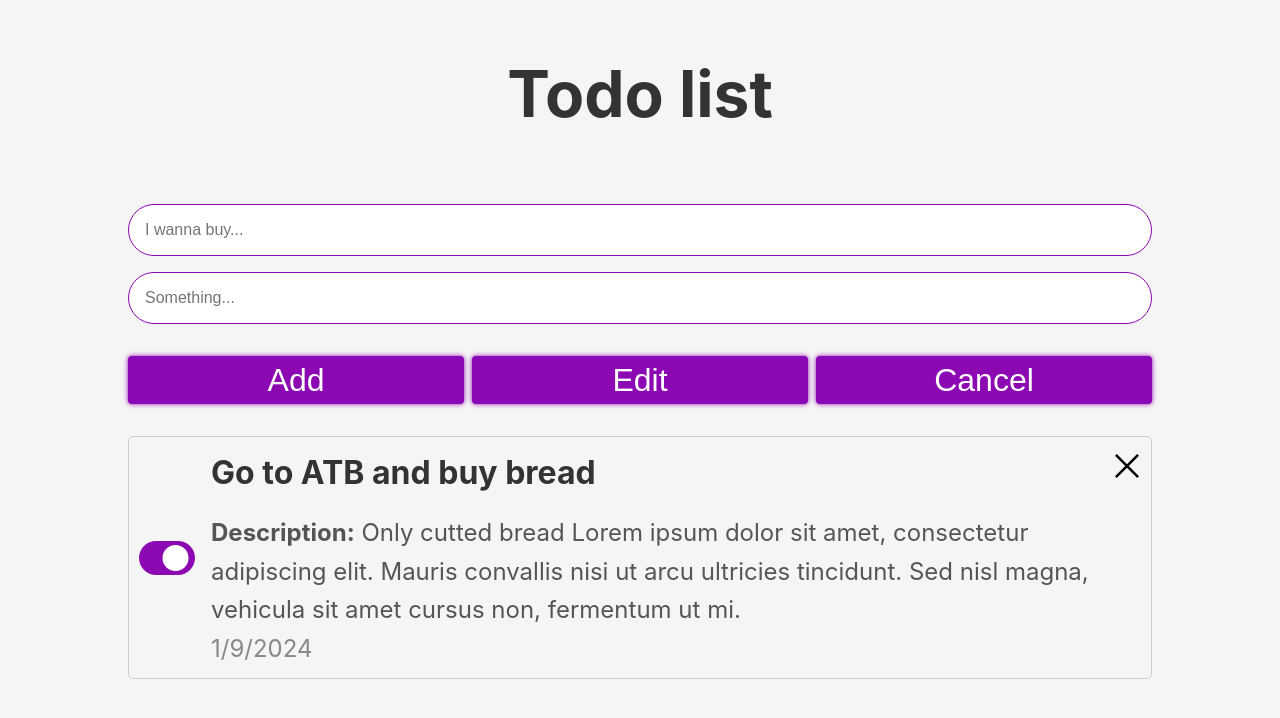
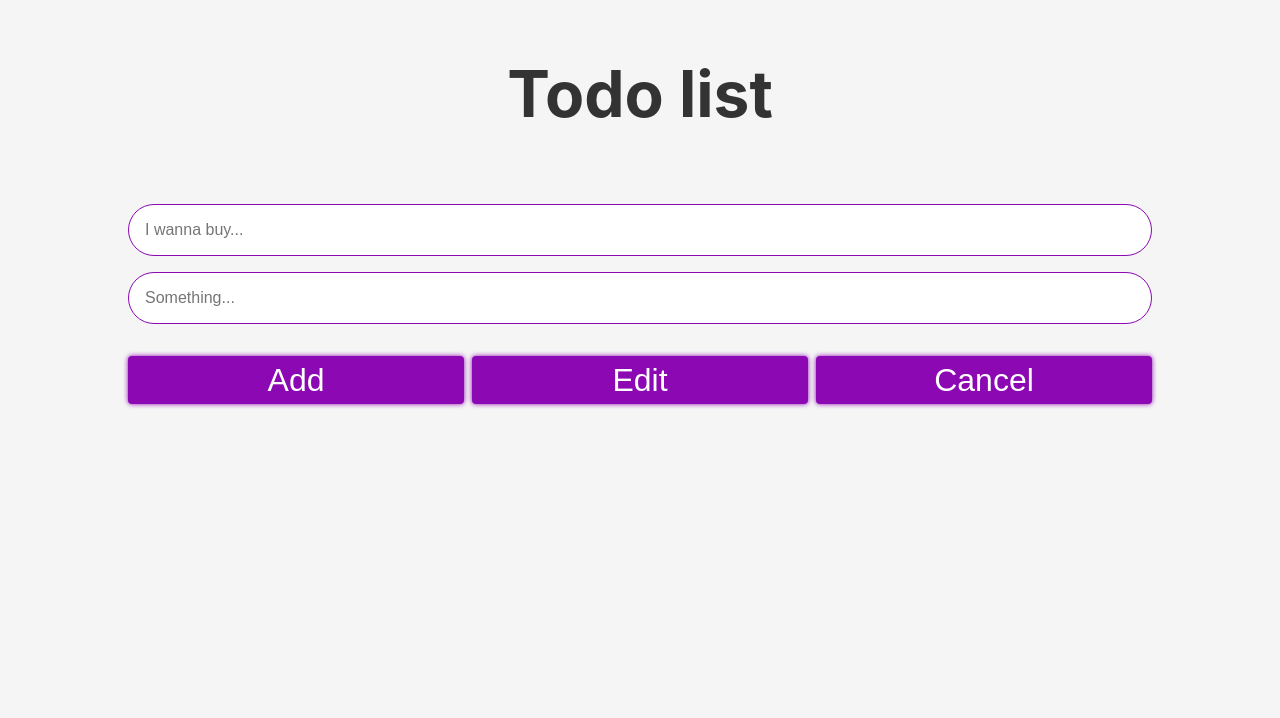
Before and after one commit to Honchar007/todo-react-redux-typescript, a React (Create React App) app: page / in a window 1280 px wide. Shown: the top 718 px of the page. Built offline with nearby package versions, Linux system fonts and the light colour scheme.

Commit message:
add and remove todo

```diff
--- a/package.json
+++ b/package.json
@@ -16,6 +16,7 @@
     "react-redux": "^8.0.1",
     "react-scripts": "5.0.1",
     "typescript": "^4.6.0",
+    "uuid": "^9.0.1",
     "web-vitals": "^2.1.0"
   },
   "scripts": {
@@ -43,6 +44,7 @@
     ]
   },
   "devDependencies": {
+    "@types/uuid": "^9.0.7",
     "sass": "^1.69.7"
   }
 }
--- a/src/App.css
+++ b/src/App.css
@@ -1,8 +1,4 @@
 body {
-  display: flex;
-  flex-direction: column;
-  justify-content: center;
-  align-items: center;
   font-family: 'Roboto', sans-serif; /* Replace 'YourChosenFont' with your preferred font-family */
   font-size: 2rem; /* Adjust the font size as needed */
   line-height: 1.6; /* Adjust the line height as needed */
--- a/src/app/components/FunctionalBar/FunctionalBar.scss
+++ b/src/app/components/FunctionalBar/FunctionalBar.scss
@@ -6,6 +6,7 @@
   align-self: center;
   gap: 1rem;
   width: 80%;
+  min-width: 80%;
 
   .input-todo {
     outline: none;
--- a/src/app/components/FunctionalBar/FunctionalBar.tsx
+++ b/src/app/components/FunctionalBar/FunctionalBar.tsx
@@ -1,15 +1,42 @@
-import React, { useState } from 'react';
+import React, { useEffect, useState } from 'react';
+import { v4 as uuidv4 } from 'uuid';
+import { useSelector } from 'react-redux';
+
+// store
+import { useAppDispatch } from '../../store/hooks';
+import { addTodo, fetchTodos, selectLoading, selectTodos } from '../../store/todoSlicer';
+
+// components
 import StyledButton from '../StyledButton/StyledButton';
+import TodoItem from '../TodoItem/TodoItem';
 
 // styles
 import './FunctionalBar.scss';
-import TodoItem from '../TodoItem/TodoItem';
 
 function FunctionalBar () {
+  const dispatch = useAppDispatch();
+  const loading = useSelector(selectLoading);
+  const todos = useSelector(selectTodos);
+
   const [todo, setTodo] = useState('');
   const [desc, setDesc] = useState('');
+  const add = () => {
+    dispatch(addTodo(
+      {
+        checked: false,
+        id: uuidv4(),
+        name: todo,
+        description: desc,
+      }
+    ));
 
-  const add = () => {}
+    setTodo('');
+    setDesc('');
+  }
+
+  useEffect(() => {
+    dispatch(fetchTodos());
+  },[dispatch]);
 
   return (
     <div className='container-func'>
@@ -33,7 +60,7 @@ function FunctionalBar () {
       <div className='btn-wrapper'>
         <StyledButton
           onClick={add}
-          name='Add'
+          name={loading ? 'Loading...' : 'Add'}
         />
         <StyledButton
           onClick={add}
@@ -44,13 +71,15 @@ function FunctionalBar () {
           name='Cancel'
         />
       </div>
+      {todos && todos.map((el) =>
       <TodoItem
-        id={0}
-        checked={true}
-        name='Go to ATB and buy bread'
-        description='Only cutted bread'
-        date={new Date()}
-      />
+        key={el.id as string}
+        id={el.id}
+        checked={el.checked}
+        name={el.name}
+        description={el.description}
+        date={el.date}
+      />)}
     </div>
    );
 }
--- a/src/app/components/TodoItem/TodoItem.tsx
+++ b/src/app/components/TodoItem/TodoItem.tsx
@@ -8,8 +8,11 @@ import './TodoItem.scss';
 
 // assets
 import close from '../../assets/close.svg';
+import { useAppDispatch } from "../../store/hooks";
+import { removeTodo } from "../../store/todoSlicer";
 
-function TodoItem ({ checked, name, description, date }: toDo) {
+function TodoItem ({ id, checked, name, description, date }: toDo) {
+  const dispatch = useAppDispatch();
   const [done, setDone] = useState(!!checked);
 
   const handleChange = (e: React.ChangeEvent<HTMLInputElement>) => {
@@ -18,6 +21,7 @@ function TodoItem ({ checked, name, description, date }: toDo) {
 
   const handleRemove = (): void => {
     console.log('remove');
+    dispatch(removeTodo(id as string))
   }
 
   return (
@@ -36,7 +40,7 @@ function TodoItem ({ checked, name, description, date }: toDo) {
           <strong>Description:</strong> {description} Lorem ipsum dolor sit amet, consectetur adipiscing elit. Mauris convallis nisi ut arcu ultricies tincidunt. Sed nisl magna, vehicula sit amet cursus non, fermentum ut mi.
         </div>
         <div className="todo-date">
-          {date.toLocaleDateString()}
+          {new Date(date as string).toLocaleDateString()}
         </div>
       </div>
       <div
--- a/src/app/models/todo.ts
+++ b/src/app/models/todo.ts
@@ -1,9 +1,9 @@
 interface toDo {
-  id: Number,
+  id: String,
   checked: Boolean,
   name: String,
   description: String,
-  date: Date,
+  date?: String,
 }
 
 export default toDo;
--- a/src/app/store/index.ts
+++ b/src/app/store/index.ts
@@ -2,9 +2,8 @@ import { configureStore, ThunkAction, Action } from '@reduxjs/toolkit';
 import todoSlicer from './todoSlicer';
 
 export const store = configureStore({
-  reducer: {
-    todo: todoSlicer,
-  },
+  reducer: todoSlicer,
+
 });
 
 export type AppDispatch = typeof store.dispatch;
--- a/src/app/store/todoSlicer.ts
+++ b/src/app/store/todoSlicer.ts
@@ -9,7 +9,15 @@ interface MainState {
 }
 
 const initialState: MainState = {
-  todos: [],
+  todos: [
+    {
+      name: 'Fuck',
+      description: 'Fuck',
+      date: new Date().toISOString(),
+      id: 'asdasd',
+      checked: false,
+    }
+  ],
   loading: false,
 };
 
@@ -25,8 +33,8 @@ export const updateTodo = createAsyncThunk('update/todo', async (todo: toDo) =>
   return todo;
 });
 
-export const removeTodo = createAsyncThunk('remove/todo', async (todo: toDo) => {
-  return todo;
+export const removeTodo = createAsyncThunk('remove/todo', async (id: string) => {
+  return id;
 });
 
 
@@ -35,11 +43,16 @@ const todoSlicer = createSlice({
   initialState,
   reducers: {},
   extraReducers: builder => {
+    builder.addCase(fetchTodos.fulfilled, (state, action) => {
+      state.todos = [...action.payload];
+    });
     builder.addCase(addTodo.pending, (state, action) => {
       state.loading = true;
     });
     builder.addCase(addTodo.fulfilled, (state, action) => {
-      state.todos.push(action.payload);
+      const newTodo = action.payload;
+      newTodo.date = new Date().toISOString();
+      state.todos = [...state.todos, newTodo];
       state.loading = false;
     });
     builder.addCase(updateTodo.pending, (state, action) => {
@@ -52,7 +65,7 @@ const todoSlicer = createSlice({
         updatedTodo.checked = action.payload.checked;
         updatedTodo.name = action.payload.name;
         updatedTodo.description = action.payload.description;
-        updatedTodo.date = new Date();
+        updatedTodo.date = new Date().toISOString();
       }
 
       state.loading = false;
@@ -61,8 +74,8 @@ const todoSlicer = createSlice({
       state.loading = true;
     });
     builder.addCase(removeTodo.fulfilled, (state, action) => {
-      const newTodos = state.todos.filter((el) => el.id !== action.payload.id);
-      state.todos = newTodos;
+      const newTodos = state.todos.filter((el) => el.id !== action.payload);
+      state.todos = [...newTodos];
       state.loading = false;
     });
   },
```
Also changed, not shown: 1 other file (tests, documents, lock files or other folders).
